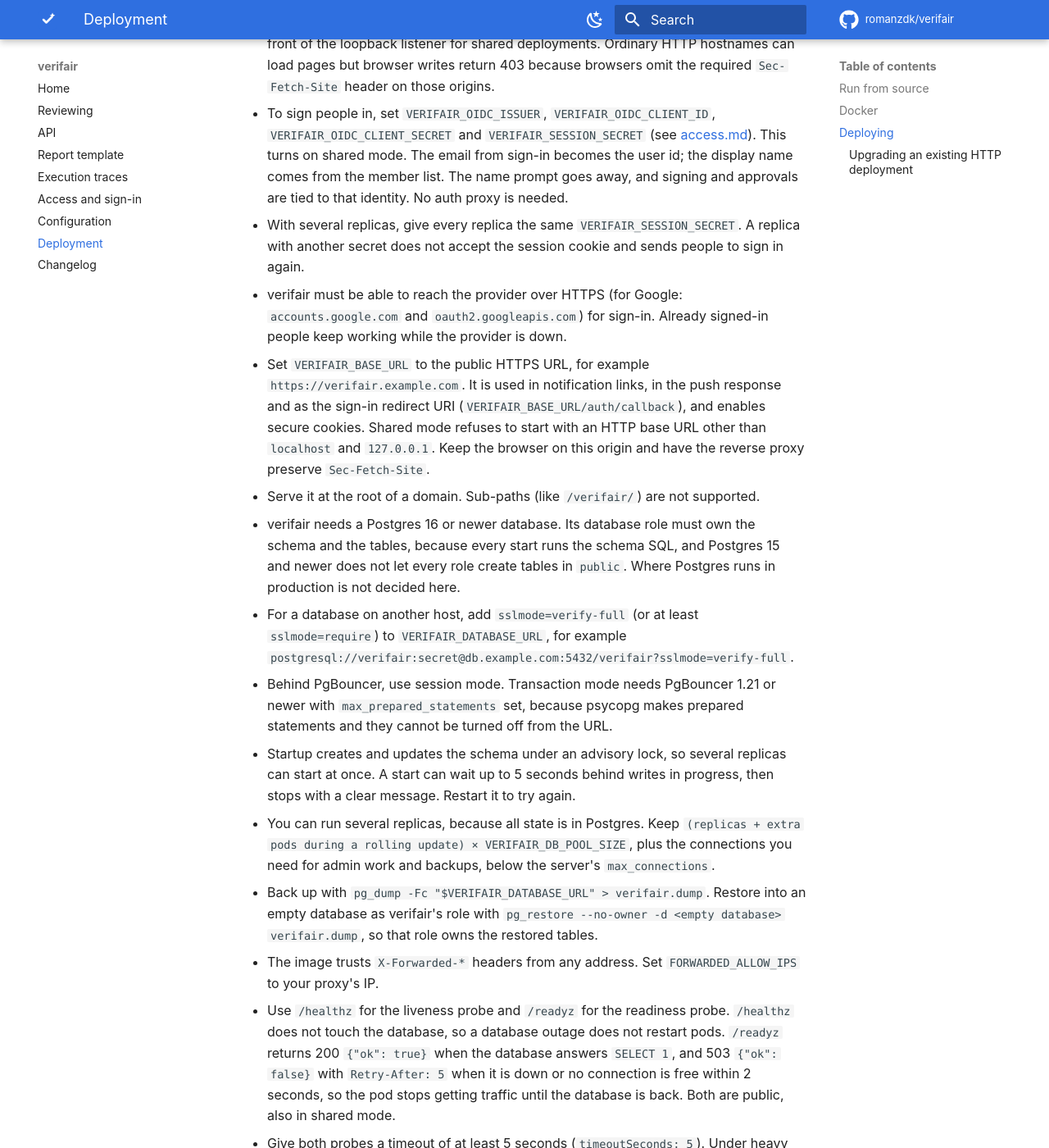
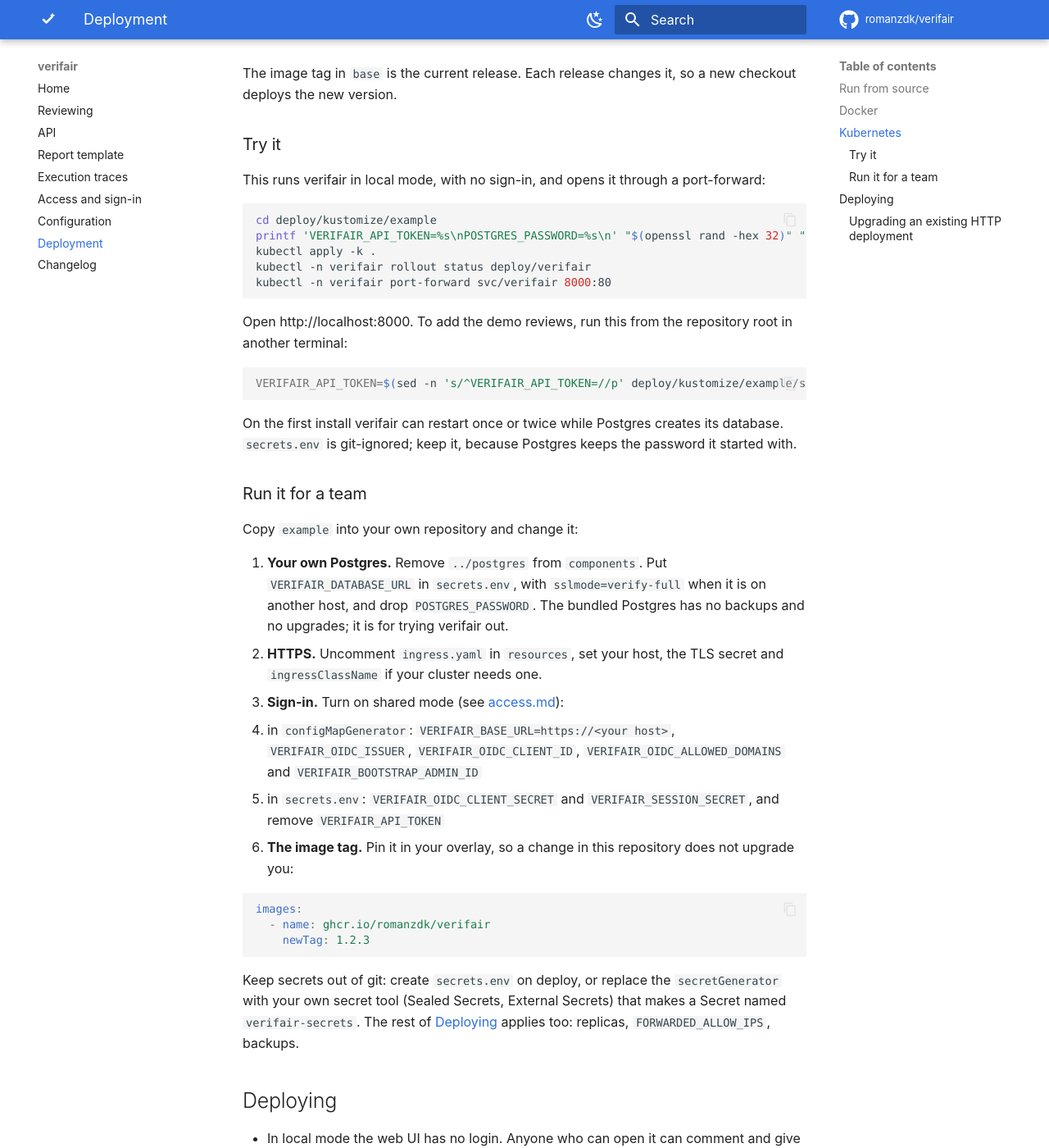
Before and after one commit to romanzdk/verifair, an MkDocs documentation site: the page built from docs/deployment.md, in a window 1280 px wide and 1400 px high, scrolled down 2303 px. Shown: the whole window at 82% size. Built offline with MkDocs 1.6.1 and Material for MkDocs 9.7.7, drawn with Linux system fonts in a browser that asks for light colours; comment, search, counter and statistics services are not loaded; some of the changed text lies outside the part shown.

Commit message:
feat: add Kustomize manifests for Kubernetes

````diff
--- a/docs/deployment.md
+++ b/docs/deployment.md
@@ -2,6 +2,7 @@
 
 - [Run from source](#run-from-source)
 - [Docker](#docker)
+- [Kubernetes](#kubernetes)
 - [Deploying](#deploying)
 - [Upgrading an existing HTTP deployment](#upgrading-an-existing-http-deployment)
 
@@ -50,6 +51,57 @@ This needs a running Postgres. `host.docker.internal` reaches a Postgres on your
 
 The image listens on all addresses (`UVICORN_HOST=0.0.0.0`). When a TLS proxy runs next to verifair in the same pod, you can set `UVICORN_HOST=127.0.0.1` so only the proxy can reach it. The image `HEALTHCHECK` still works then, because it runs inside the container.
 
+## Kubernetes
+
+[`deploy/kustomize`](../deploy/kustomize) has [Kustomize](https://kustomize.io/) manifests. They need Kubernetes 1.30 or newer.
+
+| Folder | What it has |
+| --- | --- |
+| `base` | verifair's Deployment and Service. Settings come from the ConfigMap `verifair-config` and the Secret `verifair-secrets` |
+| `postgres` | optional: one Postgres 18 pod with a 5 GiB volume, and `VERIFAIR_DATABASE_URL` pointing to it |
+| `example` | the overlay to copy: namespace `verifair`, the settings, the secrets and the bundled Postgres |
+
+The image tag in `base` is the current release. Each release changes it, so a new checkout deploys the new version.
+
+### Try it
+
+This runs verifair in local mode, with no sign-in, and opens it through a port-forward:
+
+```bash
+cd deploy/kustomize/example
+printf 'VERIFAIR_API_TOKEN=%s\nPOSTGRES_PASSWORD=%s\n' "$(openssl rand -hex 32)" "$(openssl rand -hex 32)" > secrets.env
+kubectl apply -k .
+kubectl -n verifair rollout status deploy/verifair
+kubectl -n verifair port-forward svc/verifair 8000:80
+```
+
+Open http://localhost:8000. To add the demo reviews, run this from the repository root in another terminal:
+
+```bash
+VERIFAIR_API_TOKEN=$(sed -n 's/^VERIFAIR_API_TOKEN=//p' deploy/kustomize/example/secrets.env) python3 scripts/demo.py
+```
+
+On the first install verifair can restart once or twice while Postgres creates its database. `secrets.env` is git-ignored; keep it, because Postgres keeps the password it started with.
+
+### Run it for a team
+
+Copy `example` into your own repository and change it:
+
+1. **Your own Postgres.** Remove `../postgres` from `components`. Put `VERIFAIR_DATABASE_URL` in `secrets.env`, with `sslmode=verify-full` when it is on another host, and drop `POSTGRES_PASSWORD`. The bundled Postgres has no backups and no upgrades; it is for trying verifair out.
+2. **HTTPS.** Uncomment `ingress.yaml` in `resources`, set your host, the TLS secret and `ingressClassName` if your cluster needs one.
+3. **Sign-in.** Turn on shared mode (see [access.md](access.md#set-up-shared-mode)):
+   - in `configMapGenerator`: `VERIFAIR_BASE_URL=https://<your host>`, `VERIFAIR_OIDC_ISSUER`, `VERIFAIR_OIDC_CLIENT_ID`, `VERIFAIR_OIDC_ALLOWED_DOMAINS` and `VERIFAIR_BOOTSTRAP_ADMIN_ID`
+   - in `secrets.env`: `VERIFAIR_OIDC_CLIENT_SECRET` and `VERIFAIR_SESSION_SECRET`, and remove `VERIFAIR_API_TOKEN`
+4. **The image tag.** Pin it in your overlay, so a change in this repository does not upgrade you:
+
+   ```yaml
+   images:
+     - name: ghcr.io/romanzdk/verifair
+       newTag: 1.2.3
+   ```
+
+Keep secrets out of git: create `secrets.env` on deploy, or replace the `secretGenerator` with your own secret tool (Sealed Secrets, External Secrets) that makes a Secret named `verifair-secrets`. The rest of [Deploying](#deploying) applies too: replicas, `FORWARDED_ALLOW_IPS`, backups.
+
 ## Deploying
 
 - In local mode the web UI has no login. Anyone who can open it can comment and give verdicts. Run it on a private network or behind an auth proxy (SSO, basic auth). For a team, use shared mode, where verifair signs people in itself with your OpenID Connect provider (see [access.md](access.md#set-up-shared-mode)). The Docker example above only listens on `127.0.0.1`. Local mode also answers only on `localhost`, IP addresses, names without a dot and the host in `VERIFAIR_BASE_URL`, so a malicious website cannot reach it through DNS rebinding; set `VERIFAIR_BASE_URL` when you open it under another name.
````
Also changed, not shown: CHANGELOG.md (+4 -0 lines), README.md (+2 -2 lines), 13 other files.
